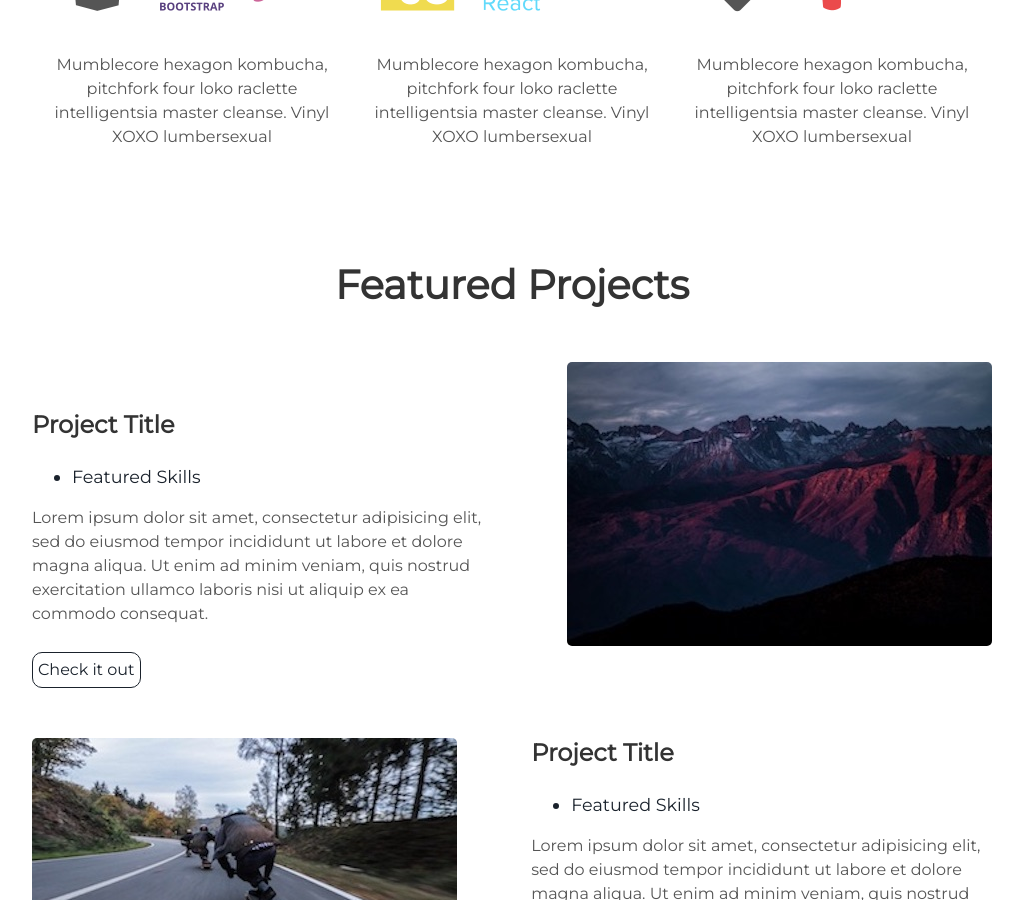
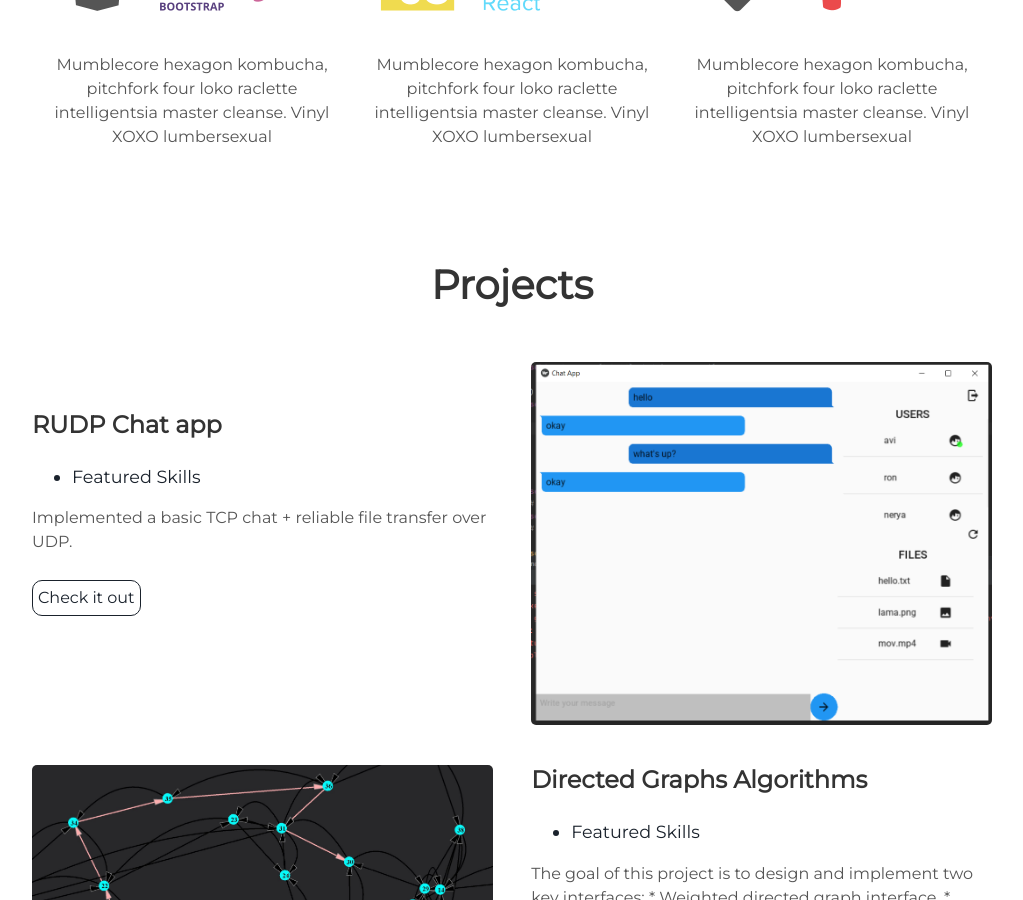
Before and after one commit to nerya0001/nerya0001.github.io, a Jekyll site: the page built from index.html, in a window 1280 px wide and 900 px high, scrolled down 1313 px. Shown: the whole window, without its empty margins (128-1151 px from the left). Built offline with Jekyll 4.4.1, drawn with Linux system fonts in a browser that asks for light colours; some of the changed text lies outside the part shown.

Commit message:
added two projects

```diff
--- a/_includes/projects.html
+++ b/_includes/projects.html
@@ -1,29 +1,33 @@
 <div class="user-details">
-  <h1> Featured Projects </h1>
+  <h1> Projects </h1>
 </div>
 <div class="user-projects">
   <div class="images-right">
-    <img alt="mountains" src="{{ "/assets/img/mountains.jpg" | prepend: site.baseurl }}" />
+    <img alt="chat" src="{{ "/assets/img/chatImg.jpg" | prepend: site.baseurl }}" />
   </div>
   <div class="contents">
-    <h3> Project Title </h3>
+    <h3> RUDP Chat app </h3>
     <ul>
       <li> Featured Skills</li>
     </ul>
-    <p>Lorem ipsum dolor sit amet, consectetur adipisicing elit, sed do eiusmod tempor incididunt ut labore et dolore magna aliqua. Ut enim ad minim veniam, quis nostrud exercitation ullamco laboris nisi ut aliquip ex ea commodo consequat.</p>
-    <a class="project-link" href="#">Check it out</a>
+    <p> Implemented a basic TCP chat + reliable file transfer over UDP.</p>
+    <a class="project-link" href="https://github.com/neryabigon/chat">Check it out</a>
   </div>
 </div>
 <div class="user-projects">
   <div class="images-left">
-    <img alt="mountains" src="{{ "/assets/img/skate.jpg" | prepend: site.baseurl }}" />
+    <img alt="graphs" src="{{ "/assets/img/graphs.jpg" | prepend: site.baseurl }}" />
   </div>
   <div class="contents-right">
-    <h3> Project Title </h3>
+    <h3> Directed Graphs Algorithms </h3>
     <ul>
       <li> Featured Skills</li>
     </ul>
-    <p>Lorem ipsum dolor sit amet, consectetur adipisicing elit, sed do eiusmod tempor incididunt ut labore et dolore magna aliqua. Ut enim ad minim veniam, quis nostrud exercitation ullamco laboris nisi ut aliquip ex ea commodo consequat.</p>
-    <a class="project-link" href="#">Check it out</a>
+    <p>The goal of this project is to design and implement two key interfaces:
+      * Weighted directed graph interface.
+      * Weighted directed graphs algorithms interface.
+
+      And also to represent the graph in an interactive graphical interface (matplotlib/drawGraph) that will introduce the algorithms.</p>
+    <a class="project-link" href="https://github.com/neryabigon/Directed-Networks">Check it out</a>
   </div>
 </div>
```
Also changed, not shown: assets/img/chatImg.jpg (added), assets/img/graphs.jpg (added).
